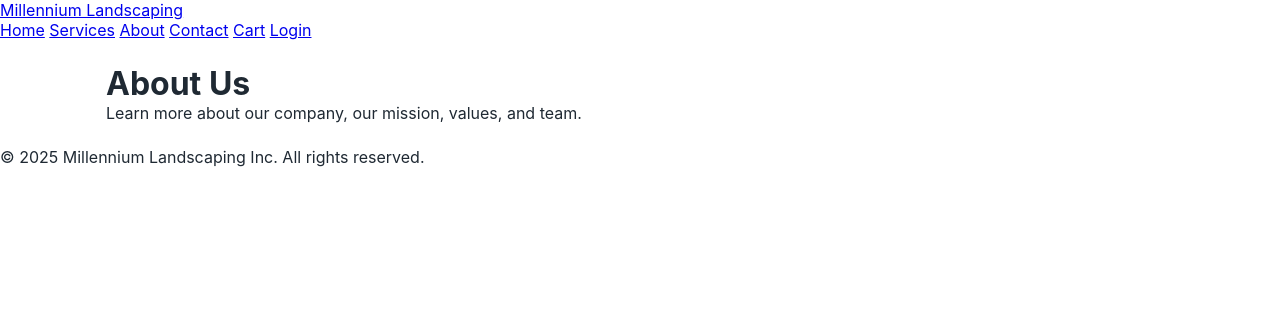
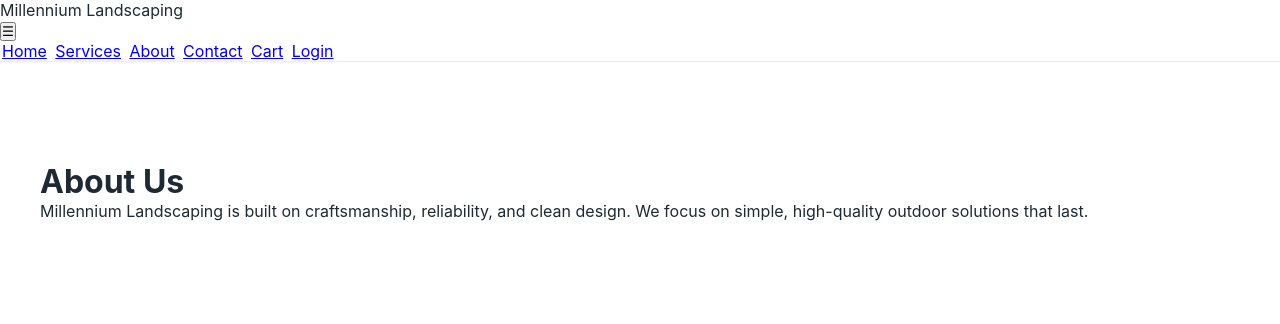
Before and after one commit to millenniumlandscaping/ml-landscaping-2, a plain HTML site: page about.html in a window 1280 px wide. Drawn offline with Linux system fonts and the light colour scheme.

Commit message:
Update about.html

```diff
--- a/about.html
+++ b/about.html
@@ -1,42 +1,41 @@
 <!DOCTYPE html>
 <html lang="en">
 <head>
-<meta charset="UTF-8">
-<meta name="viewport" content="width=device-width, initial-scale=1.0">
-<title>About Us</title>
-<link rel="stylesheet" href="assets/css/main.css">
+  <meta charset="UTF-8" />
+  <meta name="viewport" content="width=device-width, initial-scale=1" />
+  <title>About | Millennium Landscaping</title>
+  <link rel="stylesheet" href="assets/css/main.css" />
 </head>
 <body>
-<header>
-<div class="logo"><a href="index.html">Millennium Landscaping</a></div>
-<nav id="navMenu">
+
+<header class="site-header">
+  <div class="nav-wrap">
+    <div class="logo">Millennium Landscaping</div>
+    <button class="menu-toggle" id="menuToggle">☰</button>
+    <nav class="nav">
       <a href="index.html">Home</a>
       <a href="services.html">Services</a>
-<a href="about.html">About</a>
+      <a href="about.html" class="active">About</a>
       <a href="contact.html">Contact</a>
       <a href="cart.html">Cart</a>
       <a href="login.html">Login</a>
     </nav>
-<div class="hamburger" onclick="toggleMenu()">
-<span></span>
-<span></span>
-<span></span>
   </div>
 </header>
+
+<main class="page section">
+  <h1>About Us</h1>
+  <p>
+    Millennium Landscaping is built on craftsmanship, reliability, and clean design.
+    We focus on simple, high-quality outdoor solutions that last.
+  </p>
+</main>
+
 <script>
-function toggleMenu() {
-var menu = document.getElementById('navMenu');
-menu.classList.toggle('active');
-}
+  const toggle = document.getElementById("menuToggle");
+  const nav = document.querySelector(".nav");
+  toggle.addEventListener("click", () => nav.classList.toggle("open"));
 </script>
 
-<main class="container">
-<h1>About Us</h1>
-<p>Learn more about our company, our mission, values, and team.</p>
-</main>
-<footer>
-&copy; 2025 Millennium Landscaping Inc. All rights reserved.
-</footer>
-<script src="assets/controller/nav.js"></script>
 </body>
 </html>
```
Lines whose indentation alone changed are shown as unchanged.
